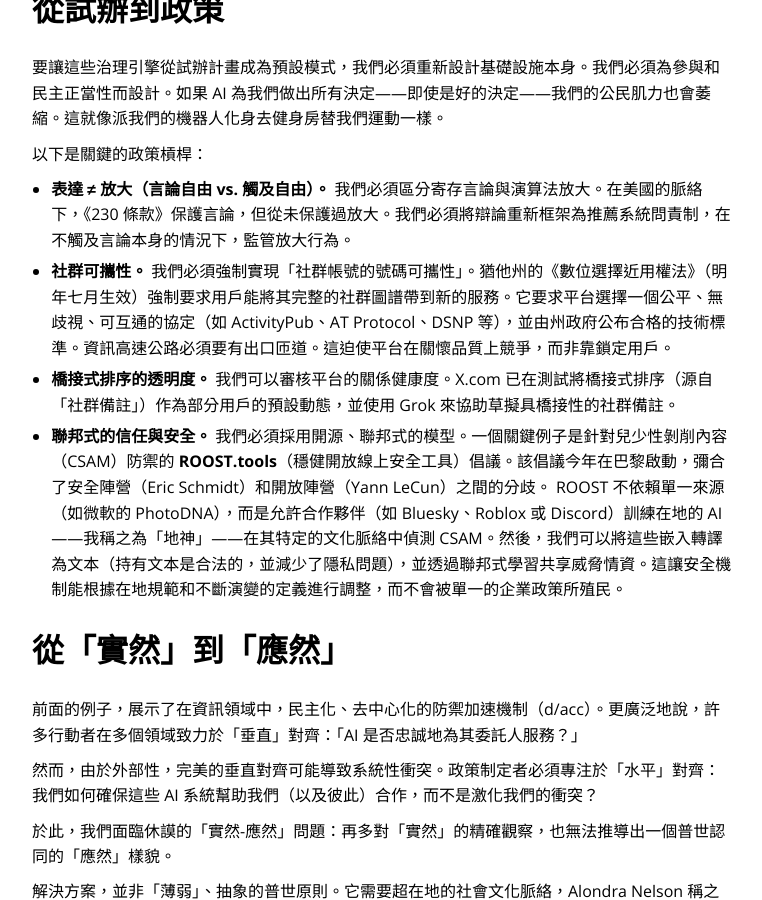
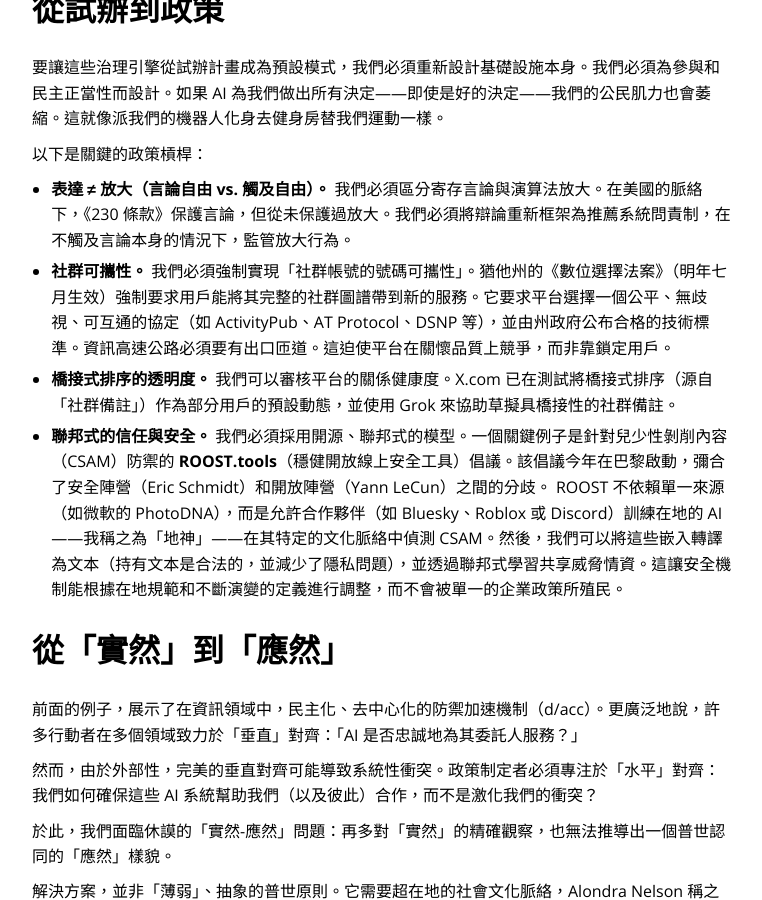
Before and after one commit to audreyt/6pack.care, a Jekyll site: the page built from tw-manifesto.md, in a window 1280 px wide and 900 px high, scrolled down 3420 px. Shown: the whole window, without its empty margins (258-1020 px from the left). Built offline with Jekyll 4.4.1, drawn with Linux system fonts in a browser that asks for light colours.

Commit message:
* typo spotted by @akinorioyama

```diff
--- a/tw-manifesto.md
+++ b/tw-manifesto.md
@@ -100,7 +100,7 @@
 以下是關鍵的政策槓桿：
 
 - **表達 ≠ 放大（言論自由 vs. 觸及自由）。** 我們必須區分寄存言論與演算法放大。在美國的脈絡下，《230 條款》保護言論，但從未保護過放大。我們必須將辯論重新框架為推薦系統問責制，在不觸及言論本身的情況下，監管放大行為。
-- **社群可攜性。** 我們必須強制實現「社群帳號的號碼可攜性」。猶他州的《數位選擇近用權法》（明年七月生效）強制要求用戶能將其完整的社群圖譜帶到新的服務。它要求平台選擇一個公平、無歧視、可互通的協定（如 ActivityPub、AT Protocol、DSNP 等），並由州政府公布合格的技術標準。資訊高速公路必須要有出口匝道。這迫使平台在關懷品質上競爭，而非靠鎖定用戶。
+- **社群可攜性。** 我們必須強制實現「社群帳號的號碼可攜性」。猶他州的《數位選擇法案》（明年七月生效）強制要求用戶能將其完整的社群圖譜帶到新的服務。它要求平台選擇一個公平、無歧視、可互通的協定（如 ActivityPub、AT Protocol、DSNP 等），並由州政府公布合格的技術標準。資訊高速公路必須要有出口匝道。這迫使平台在關懷品質上競爭，而非靠鎖定用戶。
 - **橋接式排序的透明度。** 我們可以審核平台的關係健康度。X.com 已在測試將橋接式排序（源自「社群備註」）作為部分用戶的預設動態，並使用 Grok 來協助草擬具橋接性的社群備註。
 - **聯邦式的信任與安全。** 我們必須採用開源、聯邦式的模型。一個關鍵例子是針對兒少性剝削內容（CSAM）防禦的 **ROOST.tools**（穩健開放線上安全工具）倡議。該倡議今年在巴黎啟動，彌合了安全陣營（Eric Schmidt）和開放陣營（Yann LeCun）之間的分歧。
   ROOST 不依賴單一來源（如微軟的 PhotoDNA），而是允許合作夥伴（如 Bluesky、Roblox 或 Discord）訓練在地的 AI——我稱之為「地神」——在其特定的文化脈絡中偵測 CSAM。然後，我們可以將這些嵌入轉譯為文本（持有文本是合法的，並減少了隱私問題），並透過聯邦式學習共享威脅情資。這讓安全機制能根據在地規範和不斷演變的定義進行調整，而不會被單一的企業政策所殖民。
```
Also changed, not shown: manifesto.md (+1 -1 lines).
